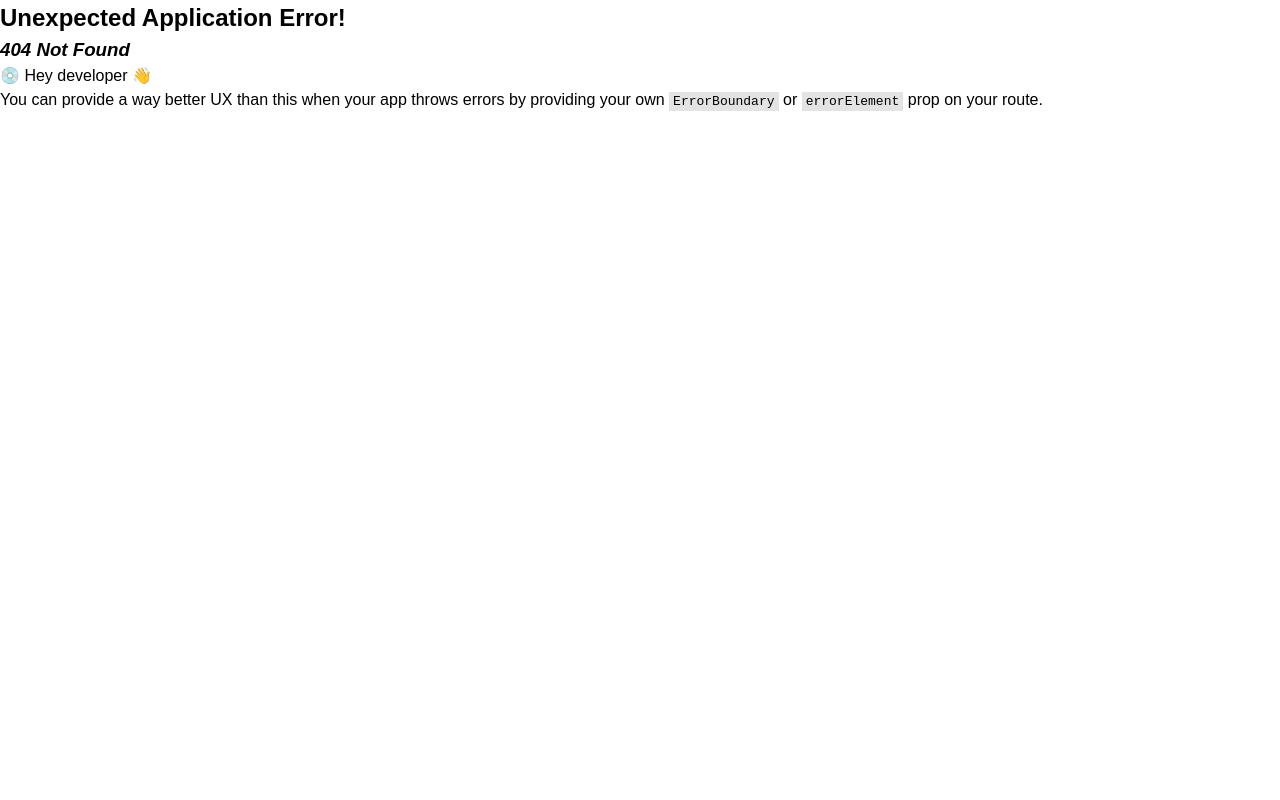
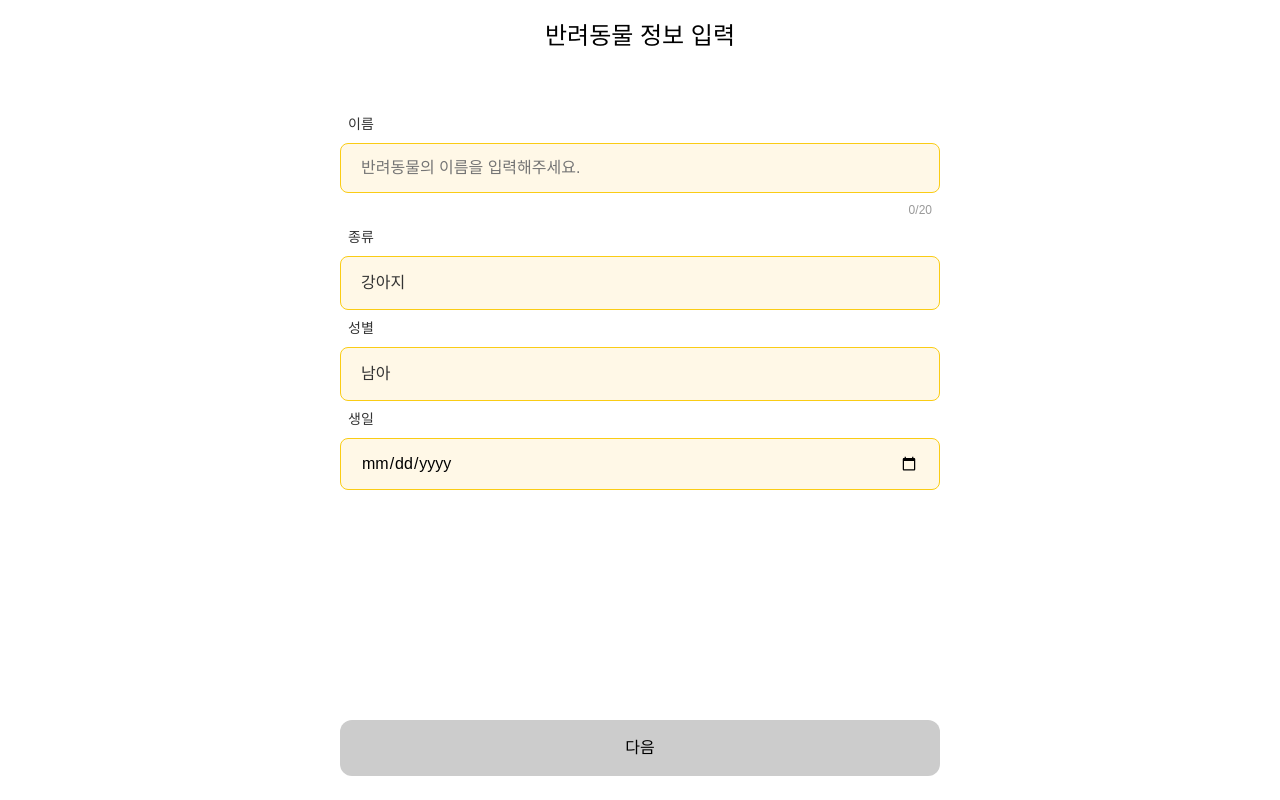
Before and after one commit to JECT-Study/PetFit-3rd-FE, a React (Vite) app: page /signup/pet in a window 1280 px wide. Before the commit this address had no page. Built offline with nearby package versions, Linux system fonts and the light colour scheme.

Commit message:
feat: 반려동물 정보 등록 페이지 구현
KB3-48

```diff
--- a/src/pages/LoginPage.tsx
+++ b/src/pages/LoginPage.tsx
@@ -1,9 +1,18 @@
+import { useNavigate } from 'react-router-dom';
 import styled from 'styled-components';
 
 import logo from '@/assets/icons/logo.svg';
 import kakaoLoginButton from '@/assets/images/kakao_login_medium_wide.png';
 
 export const LoginPage = () => {
+  const navigate = useNavigate();
+
+  const handleKakaoLogin = () => {
+    // 1. 카카오 로그인 로직 처리 (토큰 저장 등)
+    // 2. 이후 반려동물 정보 입력 페이지로 이동
+    navigate('/signup/pet');
+  };
+
   return (
     <Container>
       <Logo src={logo} alt="Petfit 로고" />
@@ -12,7 +21,7 @@ export const LoginPage = () => {
         <br />
         건강을 기록하고, 진단해보세요!
       </Description>
-      <KakaoButton>
+      <KakaoButton onClick={handleKakaoLogin}>
         <img src={kakaoLoginButton} alt="카카오로 시작하기" />
       </KakaoButton>
     </Container>
--- /dev/null
+++ b/src/pages/SignupPetRegisterPage.tsx
@@ -0,0 +1,152 @@
+import { useState } from 'react';
+
+import styled from 'styled-components';
+
+import type { PetGender, PetType } from '@/types/common';
+
+const MAX_NAME_LENGTH = 20;
+
+export const SignupPetRegisterPage = () => {
+  const [name, setName] = useState('');
+  const [species, setSpecies] = useState<PetType>('강아지');
+  const [gender, setGender] = useState<PetGender>('남아');
+  const [birthDate, setBirthDate] = useState('');
+
+  // 유효성 조건 (예: 20자 제한)
+  const isNameInvalid = name.length > MAX_NAME_LENGTH;
+  const isFormValid = name && !isNameInvalid && species && gender && birthDate;
+
+  return (
+    <Container>
+      <Title>반려동물 정보 입력</Title>
+
+      <FormSection>
+        <FieldGroup>
+          <Label $hasError={isNameInvalid}>이름</Label>
+          <StyledInput
+            $hasError={isNameInvalid}
+            placeholder="반려동물의 이름을 입력해주세요."
+            value={name}
+            onChange={e => setName(e.target.value)}
+          />
+          <HelperRow>
+            <ErrorMessage isVisible={isNameInvalid}>
+              {MAX_NAME_LENGTH}자(영문, 한글, 숫자, 특수문자 포함)로 제한됩니다.
+            </ErrorMessage>
+            <CharCount $hasError={isNameInvalid}>
+              {name.length}/{MAX_NAME_LENGTH}
+            </CharCount>
+          </HelperRow>
+        </FieldGroup>
+
+        <FieldGroup>
+          <Label>종류</Label>
+          <StyledSelect value={species} onChange={e => setSpecies(e.target.value as PetType)}>
+            {(['강아지', '고양이', '햄스터', '조류', '어류', '파충류'] as PetType[]).map(type => (
+              <option key={type} value={type}>
+                {type}
+              </option>
+            ))}
+          </StyledSelect>
+        </FieldGroup>
+
+        <FieldGroup>
+          <Label>성별</Label>
+          <StyledSelect value={gender} onChange={e => setGender(e.target.value as PetGender)}>
+            {(['남아', '여아', '중성'] as PetGender[]).map(g => (
+              <option key={g} value={g}>
+                {g}
+              </option>
+            ))}
+          </StyledSelect>
+        </FieldGroup>
+
+        <FieldGroup>
+          <Label>생일</Label>
+          <StyledInput type="date" value={birthDate} onChange={e => setBirthDate(e.target.value)} />
+        </FieldGroup>
+      </FormSection>
+
+      <NextButton disabled={!isFormValid}>다음</NextButton>
+    </Container>
+  );
+};
+
+const Container = styled.div`
+  display: flex;
+  flex-direction: column;
+  min-height: 100vh;
+`;
+
+const Title = styled.h2`
+  text-align: center;
+  padding: 18px 0;
+`;
+
+const FormSection = styled.div`
+  display: flex;
+  flex-direction: column;
+  gap: 8px;
+  flex-grow: 1;
+  margin-top: 42px;
+`;
+
+const FieldGroup = styled.div`
+  display: flex;
+  flex-direction: column;
+  gap: 8px;
+`;
+
+const Label = styled.label<{ $hasError?: boolean }>`
+  padding-left: 8px;
+  font-size: 14px;
+  color: ${({ $hasError }) => ($hasError ? '#f87171' : '#333')};
+`;
+
+const StyledInput = styled.input<{ $hasError?: boolean }>`
+  width: 100%;
+  padding: 12px 20px;
+  font-size: 16px;
+  background-color: #fff8e7;
+  border: 1.5px solid ${({ $hasError }) => ($hasError ? '#f87171' : '#facc15')};
+  border-radius: 8px;
+`;
+
+const HelperRow = styled.div`
+  display: flex;
+  justify-content: space-between;
+  align-items: center;
+  padding: 0 8px;
+`;
+
+const CharCount = styled.span<{ $hasError?: boolean }>`
+  font-size: 12px;
+  color: ${({ $hasError }) => ($hasError ? '#f87171' : '#999')};
+`;
+
+const ErrorMessage = styled.p<{ isVisible?: boolean }>`
+  color: #f87171;
+  font-size: 12px;
+  visibility: ${({ isVisible }) => (isVisible ? 'visible' : 'hidden')};
+`;
+
+const StyledSelect = styled.select`
+  appearance: none;
+  padding: 14px 20px;
+  font-size: 16px;
+  background-color: #fff8e7;
+  border: 1.5px solid #facc15;
+  border-radius: 8px;
+  color: #333;
+`;
+
+const NextButton = styled.button<{ disabled?: boolean }>`
+  margin-bottom: 24px;
+  padding: 16px 0;
+  font-size: 16px;
+  background-color: ${({ disabled }) => (disabled ? '#ccc' : '#facc15')};
+  color: #000;
+  border: none;
+  border-radius: 12px;
+  cursor: ${({ disabled }) => (disabled ? 'not-allowed' : 'pointer')};
+`;
--- a/src/routes/Router.tsx
+++ b/src/routes/Router.tsx
@@ -8,6 +8,7 @@ import { HomePage } from '@/pages/HomePage';
 import InfoPage from '@/pages/InfoPage';
 import { LoginPage } from '@/pages/LoginPage';
 import MyPage from '@/pages/MyPage';
+import { SignupPetRegisterPage } from '@/pages/SignupPetRegisterPage';
 import { SlotSettingPage } from '@/pages/SlotSettingPage';
 
 export const router = createBrowserRouter([
@@ -24,6 +25,9 @@ export const router = createBrowserRouter([
   },
   {
     element: <PlainLayout />,
-    children: [{ path: '/login', element: <LoginPage /> }],
+    children: [
+      { path: '/login', element: <LoginPage /> },
+      { path: '/signup/pet', element: <SignupPetRegisterPage /> },
+    ],
   },
 ]);
```
